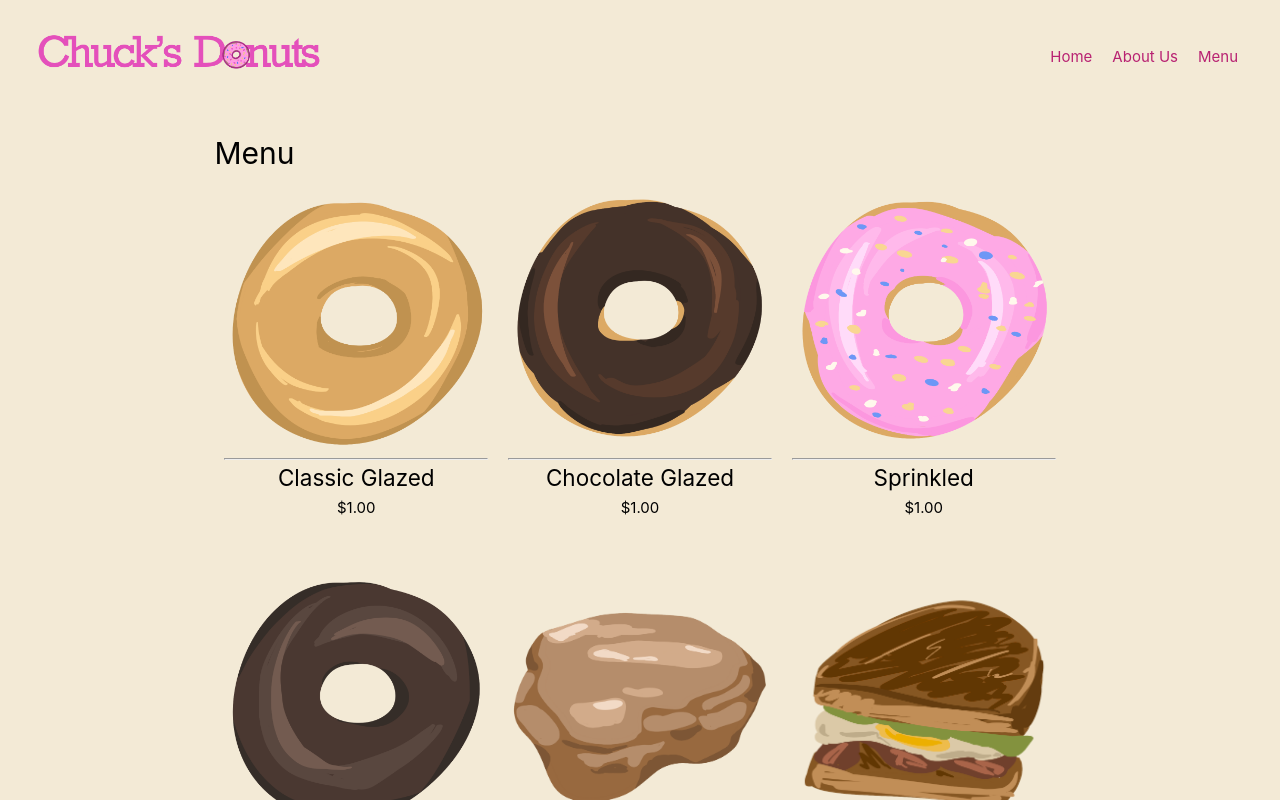
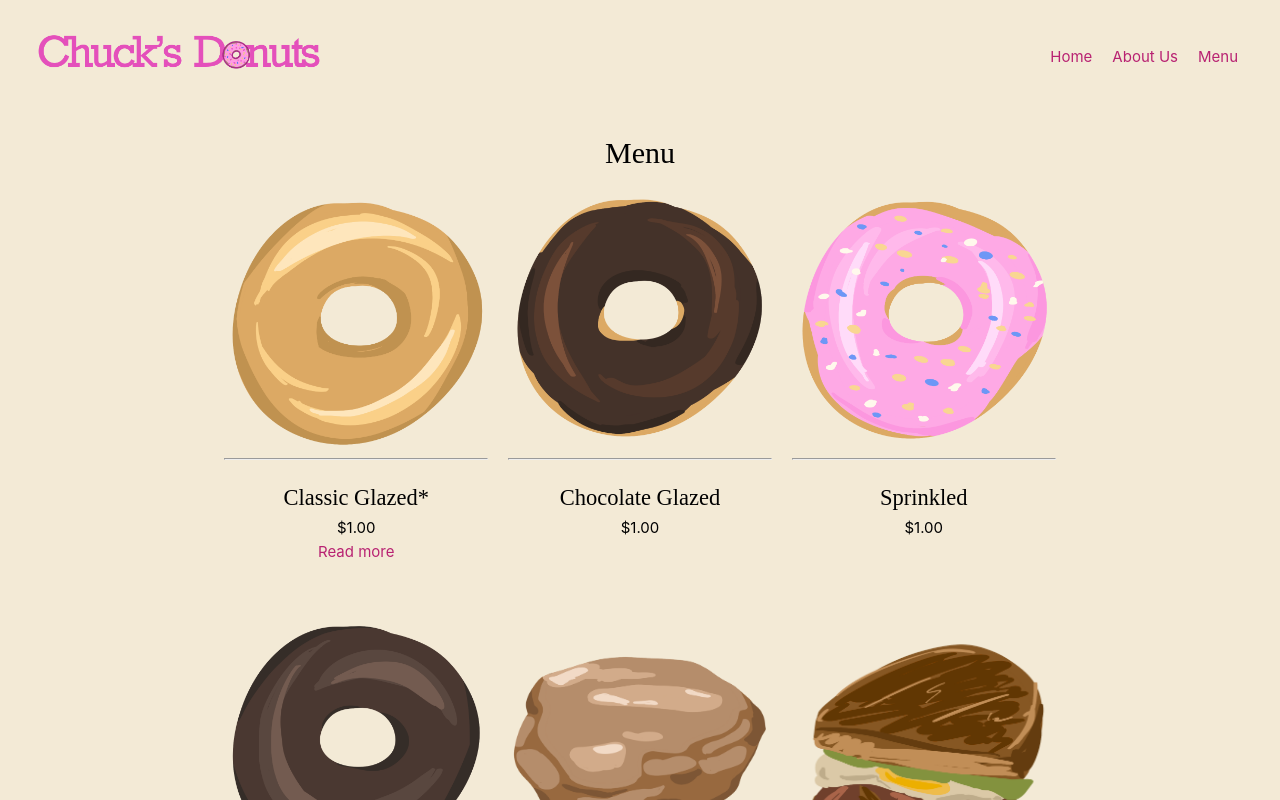
Before and after one commit to abbyjng/chucks-donuts, a Vue app: page / in a window 1280 px wide. Both pictures are taken after a click on the link "Menu". Shown: the top 800 px of the page. Built offline with nearby package versions, Linux system fonts and the light colour scheme.

Commit message:
added favicon and a lot more

```diff
--- a/index.html
+++ b/index.html
@@ -1,10 +1,10 @@
 <!DOCTYPE html>
 <html lang="en">
   <head>
-    <meta charset="UTF-8">
-    <link rel="icon" href="/favicon.ico">
-    <meta name="viewport" content="width=device-width, initial-scale=1.0">
-    <title>Vite App</title>
+    <meta charset="UTF-8" />
+    <link rel="icon" href="/favicon.ico" />
+    <meta name="viewport" content="width=device-width, initial-scale=1.0" />
+    <title>Chuck's Donuts</title>
   </head>
   <body>
     <div id="app"></div>
--- a/src/assets/main.css
+++ b/src/assets/main.css
@@ -15,6 +15,12 @@ span {
   color: var(--color-text);
 }
 
+h1,
+h2,
+h3 {
+  font-family: Rockwell;
+}
+
 a {
   color: var(--color-text-em);
   text-decoration: none;
--- a/src/components/AboutPage.vue
+++ b/src/components/AboutPage.vue
@@ -40,7 +40,17 @@
       </div>
       <div>
         <h2>Hours</h2>
-        <span>Always open, 24 hours everyday</span>
+        <span>24 hours</span>
+        <br />
+        <span>7 days a week</span>
+      </div>
+      <div>
+        <h2>Contact us</h2>
+        <span>Email: </span>
+        <a href="#">chucksdonuts@gmail.com</a>
+        <br />
+        <span>Phone: </span>
+        <a href="#">(123) 456-7890</a>.
       </div>
     </div>
   </div>
@@ -158,6 +168,8 @@
   display: flex;
   margin-top: 50px;
   gap: 50px;
+  justify-content: space-between;
+  flex-wrap: wrap;
 }
 
 #title {
@@ -174,4 +186,10 @@ img {
   object-fit: contain;
   margin-bottom: 20px;
 }
+
+h3 {
+  text-align: center;
+  font-size: 24px;
+  margin-bottom: -20px;
+}
 </style>
--- a/src/components/MenuPage.vue
+++ b/src/components/MenuPage.vue
@@ -1,4 +1,20 @@
-<script setup></script>
+<script setup>
+import { ref } from "vue";
+
+const glazedOpen = ref(false);
+const fritterOpen = ref(false);
+const sandwichOpen = ref(false);
+
+function readMore(listing) {
+  if (listing == "glazed") {
+    glazedOpen.value = !glazedOpen.value;
+  } else if (listing == "fritter") {
+    fritterOpen.value = !fritterOpen.value;
+  } else if (listing == "sandwich") {
+    sandwichOpen.value = !sandwichOpen.value;
+  }
+}
+</script>
 
 <template>
   <h1>Menu</h1>
@@ -6,8 +22,13 @@
     <div class="menu-item">
       <img src="./images/glazed.png" />
       <hr />
-      <h2>Classic Glazed</h2>
+      <h2>Classic Glazed*</h2>
       <span>$1.00</span>
+      <br />
+      <a href="#" @click="readMore('glazed')">{{
+        glazedOpen ? "Hide" : "Read more"
+      }}</a>
+      <div v-if="glazedOpen">glazed!</div>
     </div>
     <div class="menu-item">
       <img src="./images/chocolate_glazed.png" />
@@ -30,14 +51,24 @@
     <div class="menu-item">
       <img src="./images/apple_fritter.png" />
       <hr />
-      <h2>Apple Fritter</h2>
+      <h2>Apple Fritter*</h2>
       <span>$1.50</span>
+      <br />
+      <a href="#" @click="readMore('fritter')">{{
+        fritterOpen ? "Hide" : "Read more"
+      }}</a>
+      <div v-if="fritterOpen">fritter!</div>
     </div>
     <div class="menu-item">
       <img src="./images/egg_sandwich.png" />
       <hr />
-      <h2>Egg Sandwich</h2>
+      <h2>Egg Sandwich*</h2>
       <span>$4.50</span>
+      <br />
+      <a href="#" @click="readMore('sandwich')">{{
+        sandwichOpen ? "Hide" : "Read more"
+      }}</a>
+      <div v-if="sandwichOpen">sandwich!</div>
     </div>
   </div>
 </template>
@@ -57,4 +88,12 @@
 img {
   width: 100%;
 }
+
+h1 {
+  text-align: center;
+}
+
+h2 {
+  margin-top: 20px;
+}
 </style>
```
Also changed, not shown: 1 other file (tests, documents, lock files or other folders).
